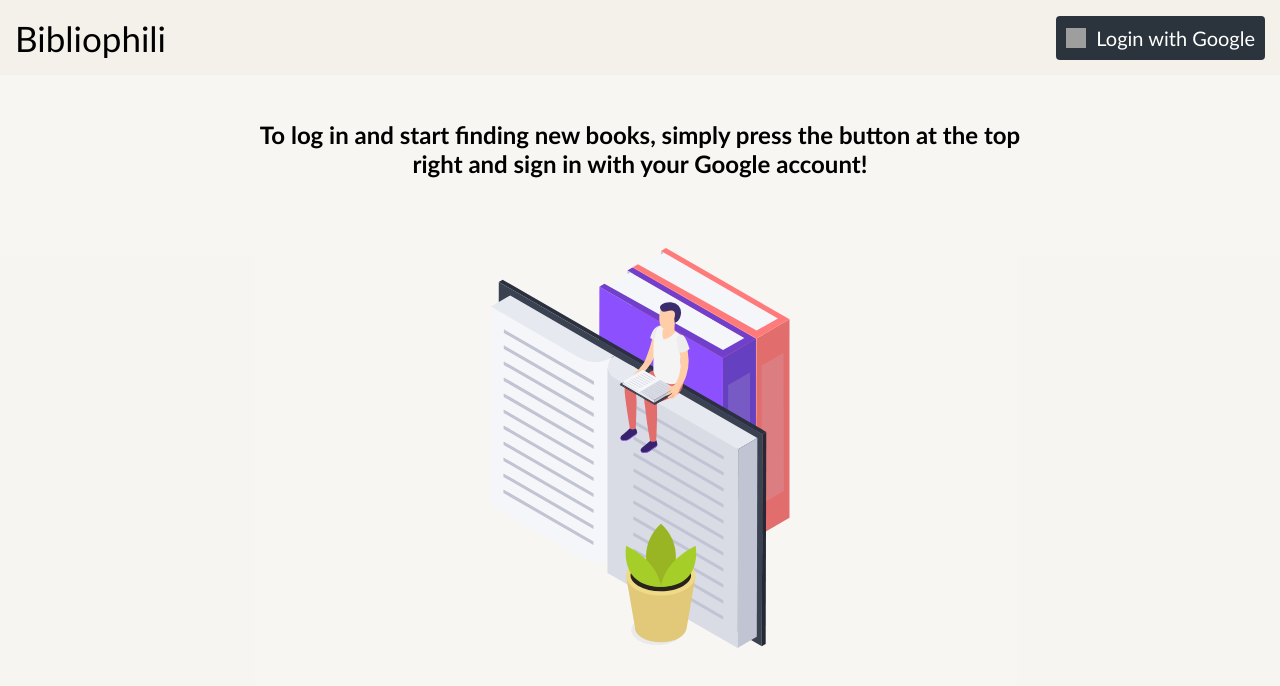
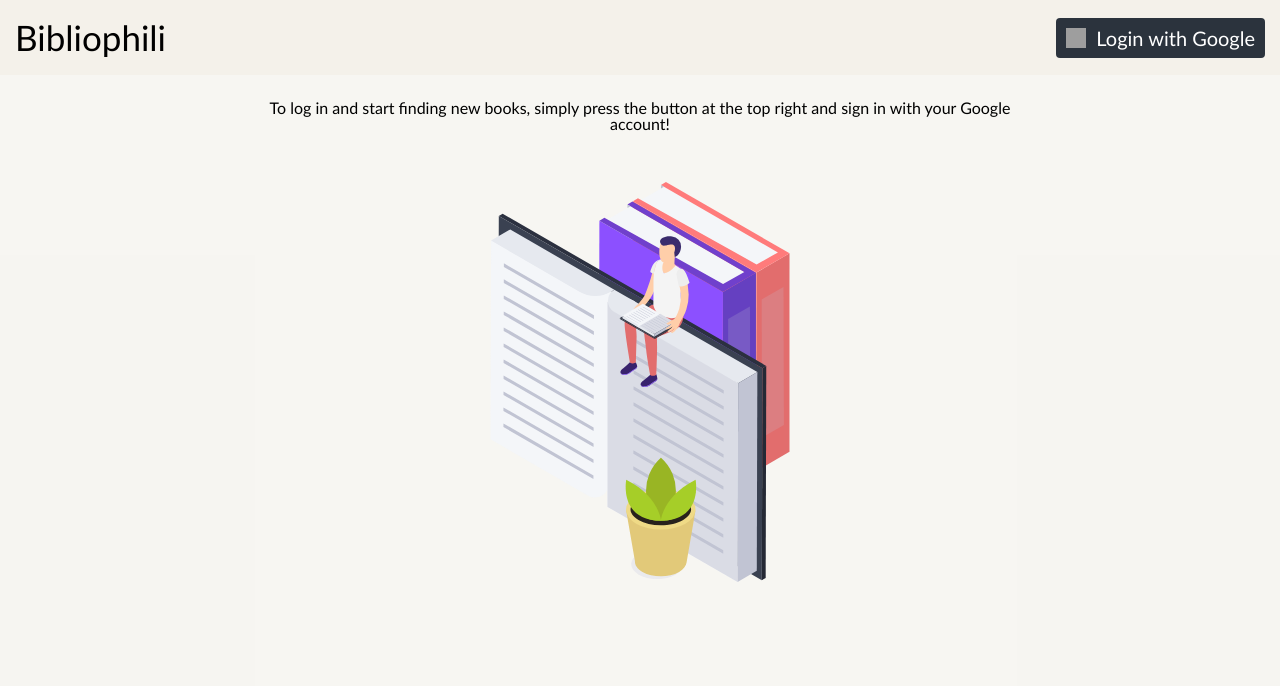
Before and after one commit to mucyildiz/Bookworm, a React (Create React App) app in the folder client/: page / in a window 1280 px wide. Shown: the top 686 px of the page. Built offline with nearby package versions, Linux system fonts and the light colour scheme; no server answers; grey boxes are pictures that could not be loaded.

Commit message:
default browser settings reset

```diff
--- a/client/src/index.css
+++ b/client/src/index.css
@@ -1,3 +1,47 @@
 body {
   background-color: #FAFAFA;
 }
+
+html, body, div, span, applet, object, iframe,
+h1, h2, h3, h4, h5, h6, p, blockquote, pre,
+a, abbr, acronym, address, big, cite, code,
+del, dfn, em, img, ins, kbd, q, s, samp,
+small, strike, strong, sub, sup, tt, var,
+b, u, i, center,
+dl, dt, dd, ol, ul, li,
+fieldset, form, label, legend,
+table, caption, tbody, tfoot, thead, tr, th, td,
+article, aside, canvas, details, embed,
+figure, figcaption, footer, header, hgroup,
+menu, nav, output, ruby, section, summary,
+time, mark, audio, video {
+	margin: 0;
+	padding: 0;
+	border: 0;
+	font-size: 100%;
+	font: inherit;
+	vertical-align: baseline;
+}
+/* HTML5 display-role reset for older browsers */
+article, aside, details, figcaption, figure,
+footer, header, hgroup, menu, nav, section {
+	display: block;
+}
+body {
+	line-height: 1;
+}
+ol, ul {
+	list-style: none;
+}
+blockquote, q {
+	quotes: none;
+}
+blockquote:before, blockquote:after,
+q:before, q:after {
+	content: '';
+	content: none;
+}
+table {
+	border-collapse: collapse;
+	border-spacing: 0;
+}
```
